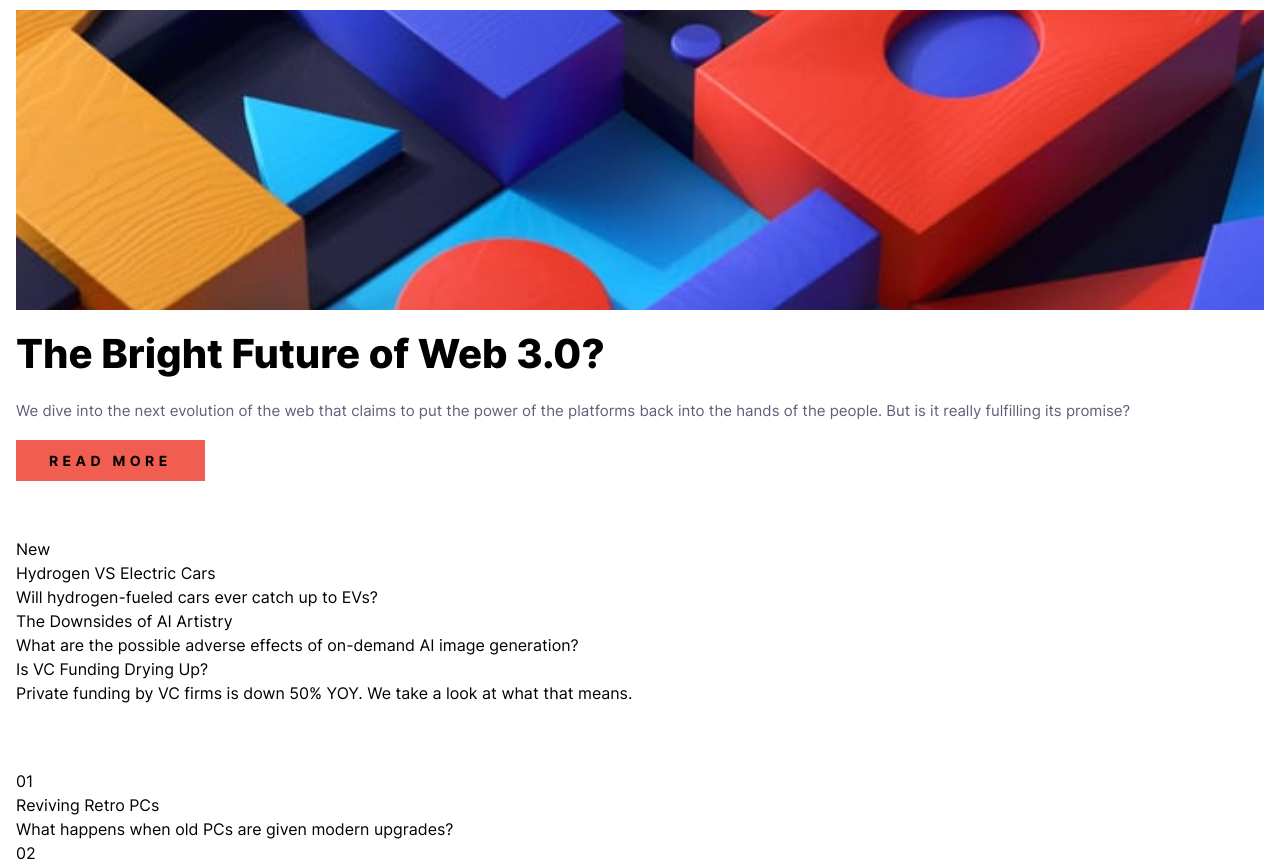
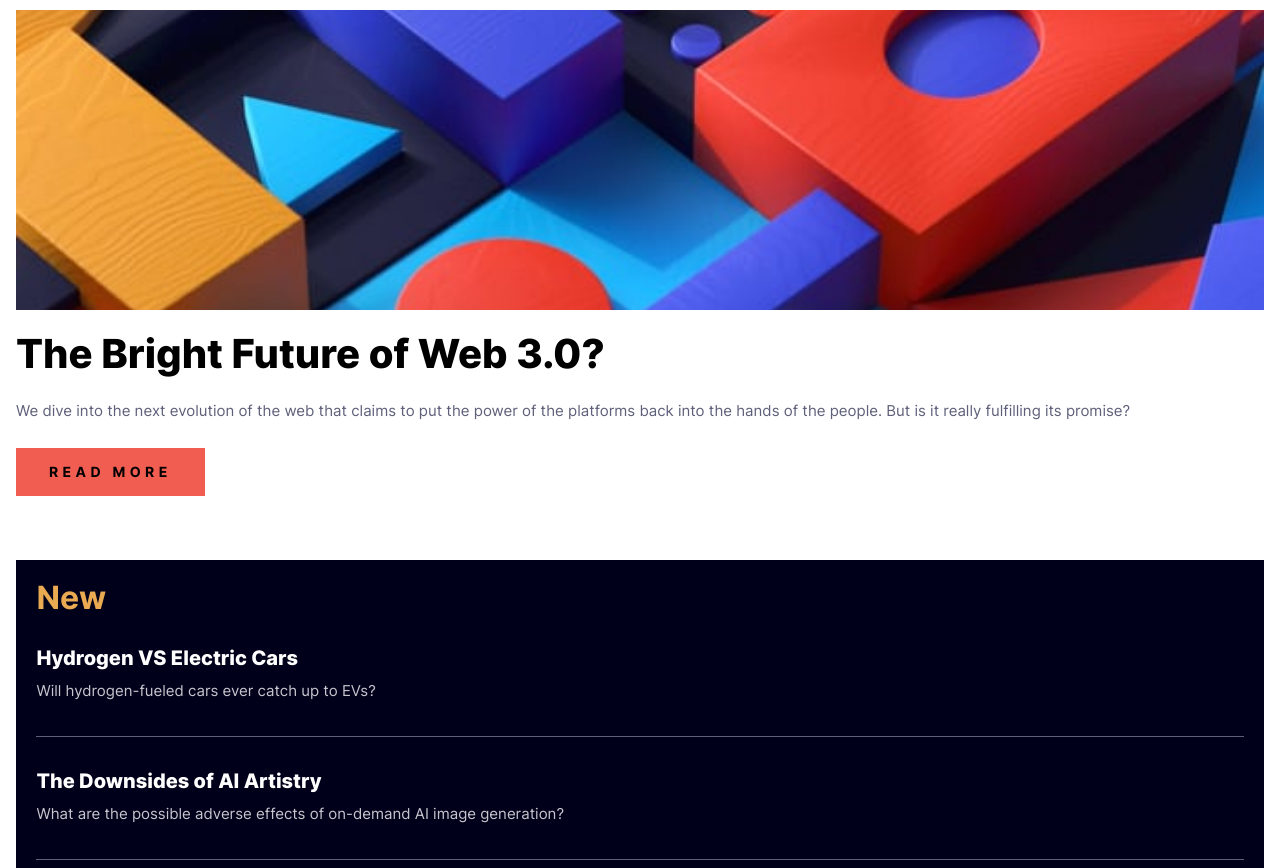
Before and after one commit to cjoak1028/news-homepage, a website: page index.html in a window 1280 px wide. Shown: the part 78-946 px from the top of the page. Drawn offline with Linux system fonts and the light colour scheme.

Commit message:
Implement new articles section

```diff
--- a/index.html
+++ b/index.html
@@ -54,26 +54,38 @@
           really fulfilling its promise?
         </p>
         <a
-          class="px-[2.0625rem] py-3 bg-red-500 uppercase text-sm/6 font-bold tracking-[0.2738rem]"
+          class="inline-flex h-12 px-[2.0625rem] bg-red-500 uppercase text-sm/6 font-bold tracking-[0.2738rem] items-center"
           >Read More</a
         >
       </article>
-      <section class="col-span-full">
-        <h2>New</h2>
+      <section
+        class="col-span-full px-[1.281rem] py-[1.344rem] bg-navy-950 text-white"
+      >
+        <h2 class="text-gold-400 text-[2rem]/8 font-bold mb-8">New</h2>
         <article>
-          <h3>Hydrogen VS Electric Cars</h3>
-          <p>Will hydrogen-fueled cars ever catch up to EVs?</p>
+          <h3 class="text-xl/6 font-extrabold mb-2">
+            Hydrogen VS Electric Cars
+          </h3>
+          <p class="text-[0.9375rem]/6.5 text-grey-300">
+            Will hydrogen-fueled cars ever catch up to EVs?
+          </p>
         </article>
+        <hr class="my-8 border-navy-600" />
         <article>
-          <h3>The Downsides of AI Artistry</h3>
-          <p>
+          <h3 class="text-xl/6 font-extrabold mb-2">
+            The Downsides of AI Artistry
+          </h3>
+          <p class="text-[0.9375rem]/6.5 text-grey-300">
             What are the possible adverse effects of on-demand AI image
             generation?
           </p>
         </article>
+        <hr class="my-8 border-navy-600" />
         <article>
-          <h3>Is VC Funding Drying Up?</h3>
-          <p>
+          <h3 class="text-xl/6 font-extrabold mb-2">
+            Is VC Funding Drying Up?
+          </h3>
+          <p class="text-[0.9375rem]/6.5 text-grey-300">
             Private funding by VC firms is down 50% YOY. We take a look at what
             that means.
           </p>
--- a/src/input.css
+++ b/src/input.css
@@ -13,4 +13,5 @@
   --color-navy-600: #5e607a;
   --color-gold-400: #e9aa52;
   --color-red-500: #f15d51;
+  --color-grey-300: #c5c6ce;
 }
```
Also changed, not shown: output.css.
